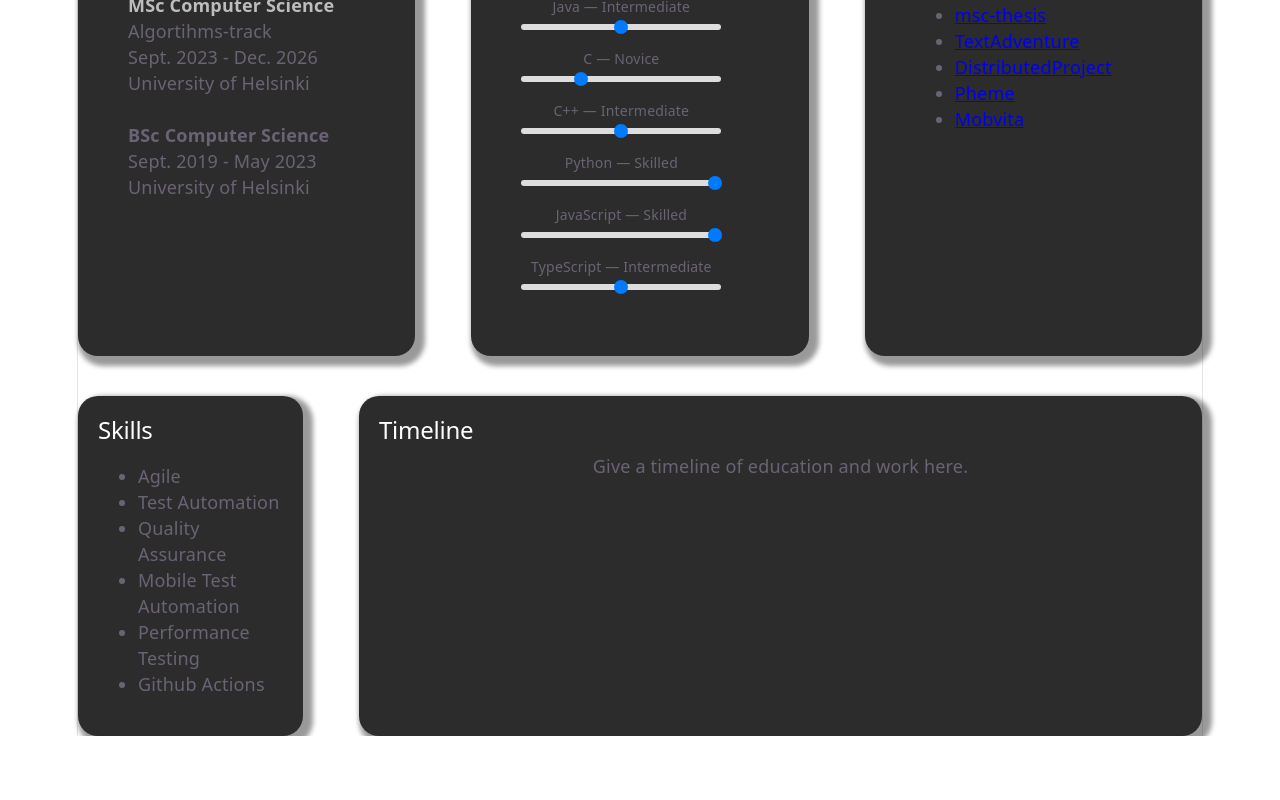
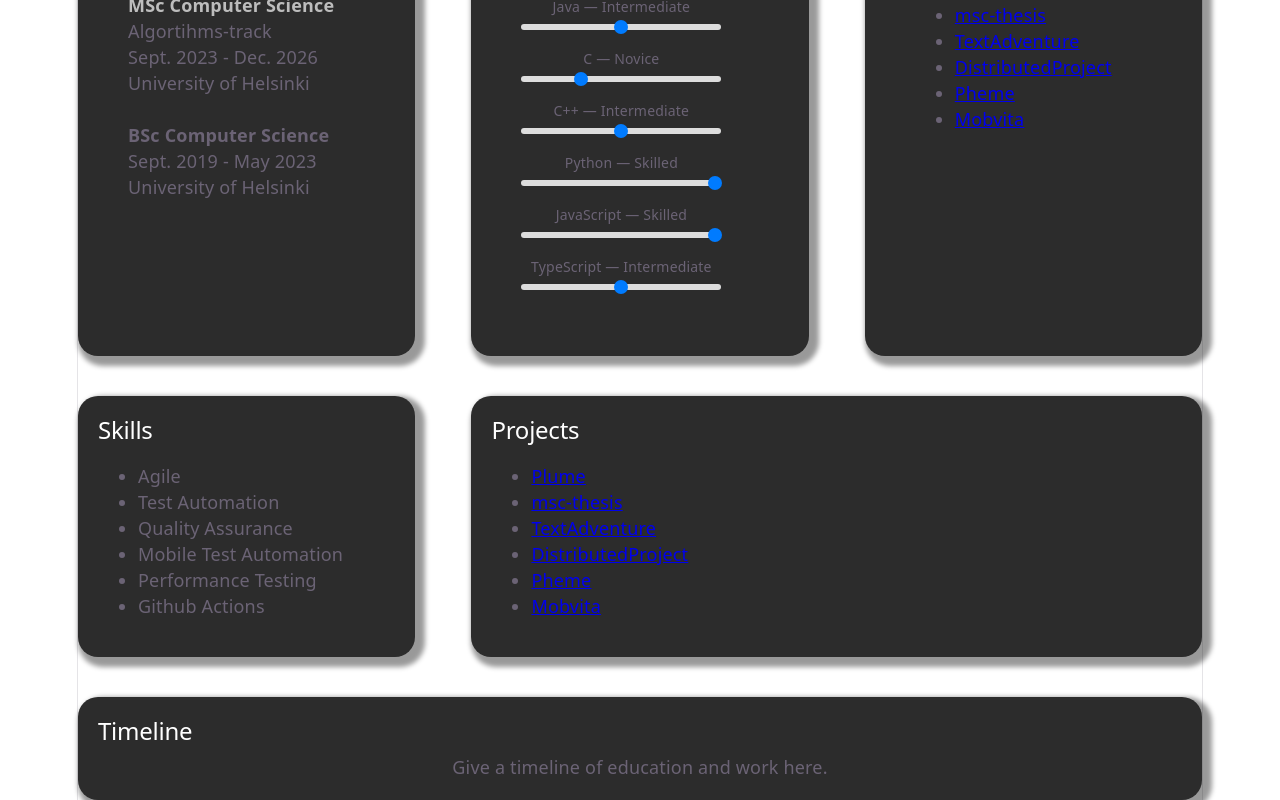
Before and after one commit to mfk99/CV, a React (Vite) app: page / in a window 1280 px wide. Shown: the part 816-1616 px from the top of the page. Before the commit the page ends 1552 px from the top, so only its background shows below. Built offline with nearby package versions, Linux system fonts and the light colour scheme.

Commit message:
update grid

```diff
--- a/src/components/grid/Grid.css
+++ b/src/components/grid/Grid.css
@@ -2,22 +2,7 @@
   border-radius: 20px 5px 20px 5px;
 }
 
-#timeline-grid {
-  padding-top: 40px;
-  display: grid;
-  grid-template-columns: 20% 75%;
-  gap: 5%;
-}
-
-#timeline-container {
-  background: #2c2c2c;
-  padding: 20px;
-  border-radius: 20px;
-  box-shadow: rgba(0, 0, 0, 0.4) 5px 5px 5px 5px;
-  gap: 10px;
-}
-
-#skills-grid {
+#education-professional-languages-grid {
   padding-top: 40px;
   display: grid;
   grid-template-columns: 30% 30% 30%;
@@ -31,3 +16,32 @@
   box-shadow: rgba(0, 0, 0, 0.4) 5px 5px 5px 5px;
   gap: 10px;
 }
+
+#skill-project-grid {
+  padding-top: 40px;
+  display: grid;
+  grid-template-columns: 30% 65%;
+  gap: 5%;
+}
+
+#skill-project-container {
+  background: #2c2c2c;
+  padding: 20px;
+  border-radius: 20px;
+  box-shadow: rgba(0, 0, 0, 0.4) 5px 5px 5px 5px;
+  gap: 10px;
+}
+
+#timeline-grid {
+  padding-top: 40px;
+  display: grid;
+  grid-template-columns: 100%;
+}
+
+#timeline-container {
+  background: #2c2c2c;
+  padding: 20px;
+  border-radius: 20px;
+  box-shadow: rgba(0, 0, 0, 0.4) 5px 5px 5px 5px;
+  gap: 10px;
+}
--- a/src/components/grid/Grid.tsx
+++ b/src/components/grid/Grid.tsx
@@ -11,7 +11,7 @@ export default function Grid() {
   return (
     <>
       <Header />
-      <div id="skills-grid">
+      <div id="education-professional-languages-grid">
         <motion.div
           id="skills-container"
           initial={{ opacity: 0 }}
@@ -37,15 +37,25 @@ export default function Grid() {
           <Projects />
         </motion.div>
       </div>
-      <div id="timeline-grid">
+      <div id="skill-project-grid">
         <motion.div
-          id="timeline-container"
+          id="skill-project-container"
           initial={{ opacity: 0 }}
           animate={{ opacity: 1 }}
           transition={{ duration: 1 }}
         >
           <GeneralSkills />
         </motion.div>
+        <motion.div
+          id="skill-project-container"
+          initial={{ opacity: 0 }}
+          animate={{ opacity: 1 }}
+          transition={{ duration: 1 }}
+        >
+          <Projects />
+        </motion.div>
+      </div>
+      <div id="timeline-grid">
         <motion.div
           id="timeline-container"
           initial={{ opacity: 0 }}
```
